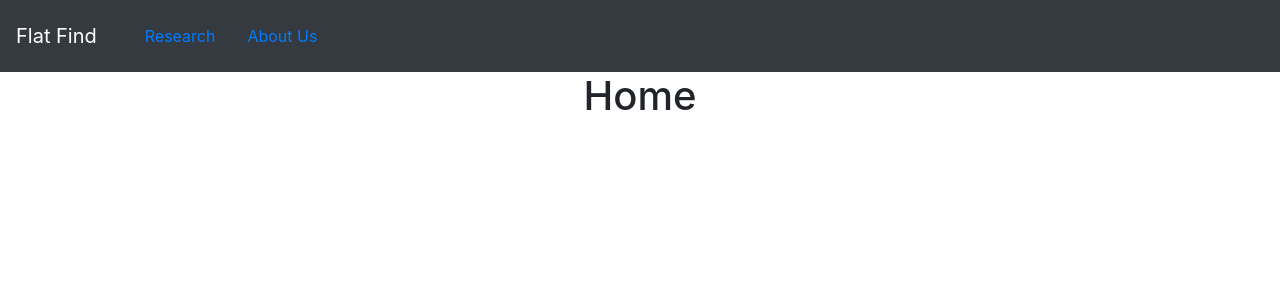
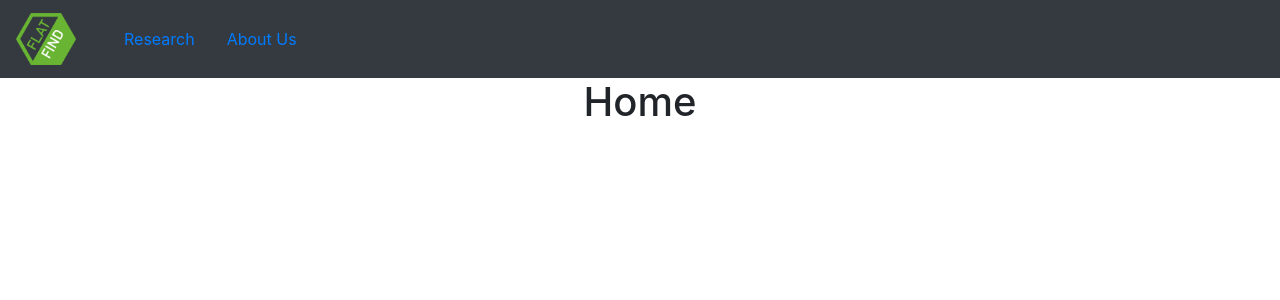
Before and after one commit to mikelghedina/Flat-Find-FrontEnd-React, a React (Create React App) app: page / in a window 1280 px wide. Shown: the top 300 px of the page. Built offline with nearby package versions, Linux system fonts and the light colour scheme.

Commit message:
icon navbar included

```diff
--- a/src/components/Navbar.js
+++ b/src/components/Navbar.js
@@ -2,13 +2,16 @@ import React from 'react';
 import Nav from 'react-bootstrap/Navbar'
 import Navbar from "react-bootstrap/Navbar";
 import NavLink from "react-bootstrap/NavLink";
+import logo from '../logo.png'
 
 const navbar  = () =>{
 
     return(
         <React.Fragment>
             <Navbar collapseOnSelect expand="lg" bg="dark" variant="dark">
-                <Navbar.Brand href="/">Flat Find</Navbar.Brand>
+                <Navbar.Brand href="/">
+                    <img src={logo} alt="logo" width="60px"/>
+                </Navbar.Brand>
                 <Navbar.Toggle aria-controls="responsive-navbar-nav" />
                 <Navbar.Collapse id="responsive-navbar-nav">
                     <Nav className="mr-auto">
```
